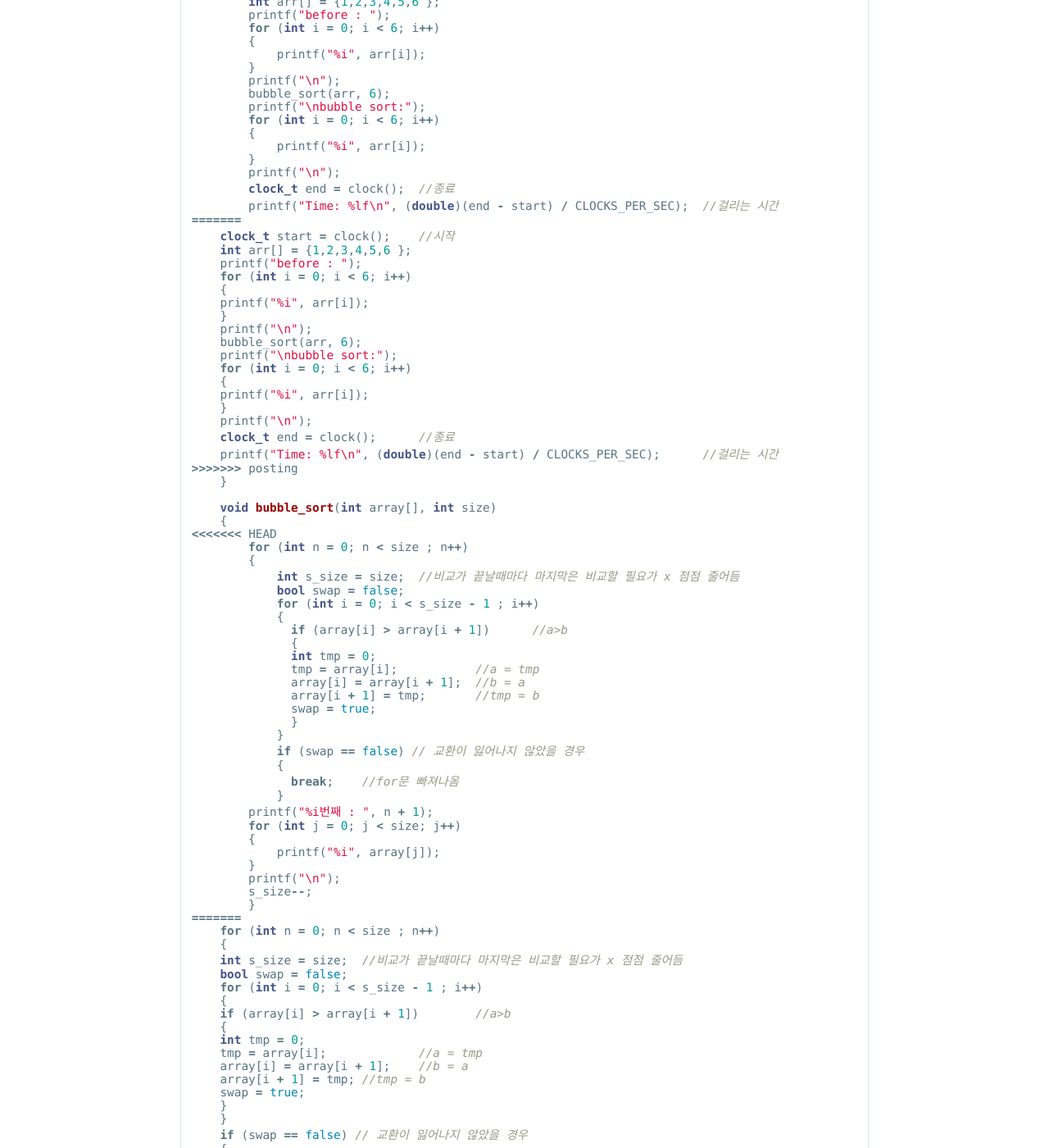
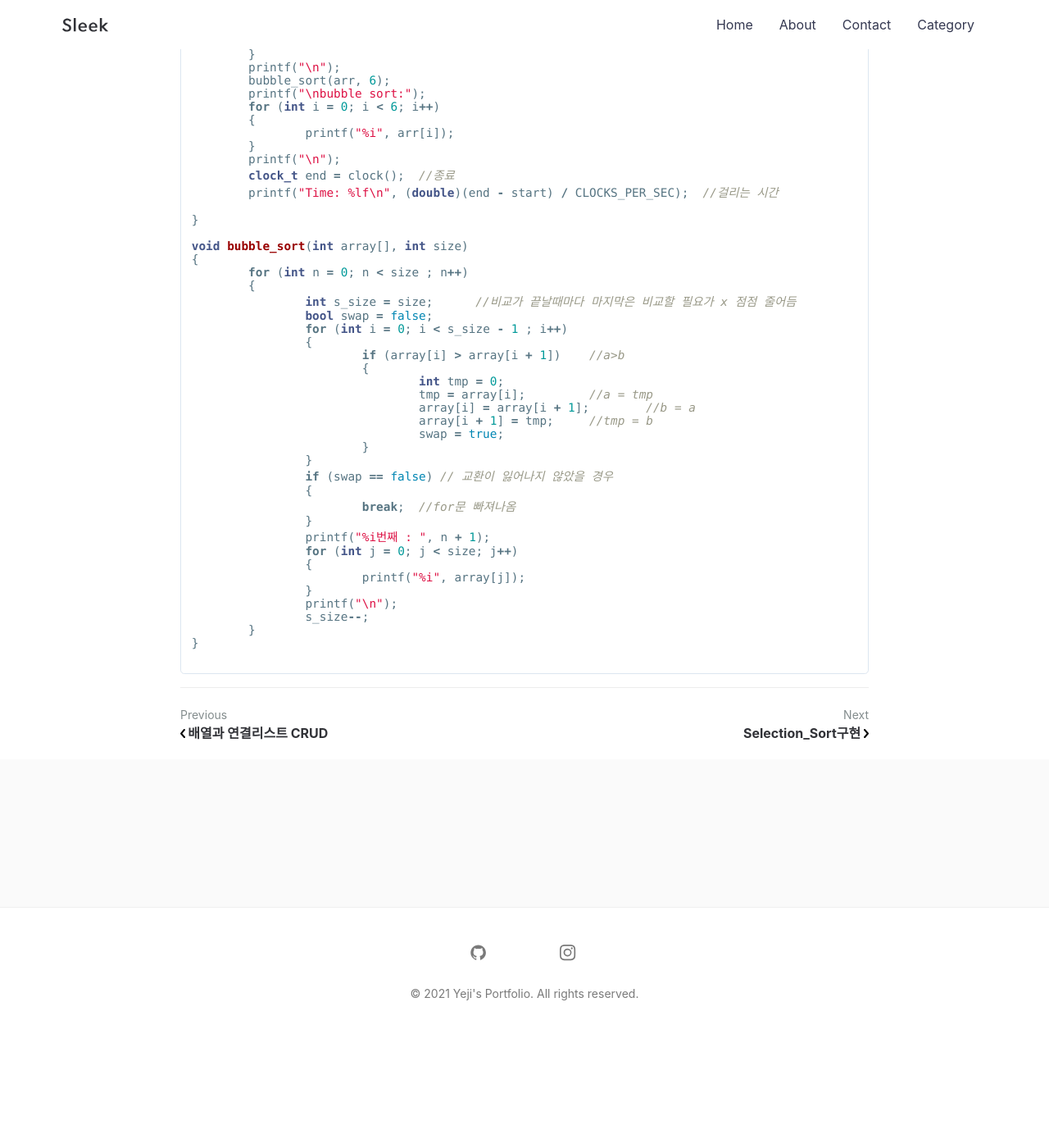
Before and after one commit to Yeji-Jang1210/Yeji-Jang1210.github.io, a Jekyll site: the page built from _posts/Data_Structure-study/2021-01-18-Bubble_Sort.md, in a window 1280 px wide and 1400 px high, scrolled down 963 px. Shown: the whole window at 82% size. Built offline with Jekyll 4.4.1, drawn with Linux system fonts in a browser that asks for light colours; comment, search, counter and statistics services are not loaded; after the commit the page ends 2230 px from its top, so only the background shows below that; some of the changed text lies outside the part shown.

Commit message:
add trayIcon posting modified bubble sort post

````diff
--- a/_posts/Data_Structure-study/2021-01-18-Bubble_Sort.md
+++ b/_posts/Data_Structure-study/2021-01-18-Bubble_Sort.md
@@ -9,110 +9,62 @@ categories : [Data_Structure]
   보통의 경우 bubble sort는 Omega(n^2)가 걸리지만 만약 비교가 끝났을 경우 for문을 탈출하면
   Omega(n)까지 줄일 수 있다. 또한 정렬이 한번 끝날때마다 끝 번호는 정렬을 할 필요가 없다.
 ```c++
-    #include <stdio.h>
-    #include <stdbool.h>	//bool type
-    #include <time.h>	//시간함수 추가
-    void bubble_sort(int array[], int size);
+#include <stdio.h>
+#include <stdbool.h>	//bool type
+#include <time.h>	//시간함수 추가
+void bubble_sort(int array[], int size);
 
-    int main(void)
-    {
-<<<<<<< HEAD
-        clock_t start = clock();	//시작
-        int arr[] = {1,2,3,4,5,6 };
-        printf("before : ");
-        for (int i = 0; i < 6; i++)
-        {
-            printf("%i", arr[i]);
-        }
-        printf("\n");
-        bubble_sort(arr, 6);
-        printf("\nbubble sort:");
-        for (int i = 0; i < 6; i++)
-        {
-            printf("%i", arr[i]);
-        }
-        printf("\n");
-        clock_t end = clock();	//종료
-        printf("Time: %lf\n", (double)(end - start) / CLOCKS_PER_SEC);	//걸리는 시간
-=======
-    clock_t start = clock();	//시작
-    int arr[] = {1,2,3,4,5,6 };
-    printf("before : ");
-    for (int i = 0; i < 6; i++)
-    {
-    printf("%i", arr[i]);
-    }
-    printf("\n");
-    bubble_sort(arr, 6);
-    printf("\nbubble sort:");
-    for (int i = 0; i < 6; i++)
-    {
-    printf("%i", arr[i]);
-    }
-    printf("\n");
-    clock_t end = clock();	//종료
-    printf("Time: %lf\n", (double)(end - start) / CLOCKS_PER_SEC);	//걸리는 시간
->>>>>>> posting
-    }
+int main(void)
+{
+	clock_t start = clock();	//시작
+	int arr[] = {1,2,3,4,5,6 };
+	printf("before : ");
+	for (int i = 0; i < 6; i++)
+	{
+		printf("%i", arr[i]);
+	}
+	printf("\n");
+	bubble_sort(arr, 6);
+	printf("\nbubble sort:");
+	for (int i = 0; i < 6; i++)
+	{
+		printf("%i", arr[i]);
+	}
+	printf("\n");
+	clock_t end = clock();	//종료
+	printf("Time: %lf\n", (double)(end - start) / CLOCKS_PER_SEC);	//걸리는 시간
 
-    void bubble_sort(int array[], int size)
-    {
-<<<<<<< HEAD
-        for (int n = 0; n < size ; n++)
-        {
-            int s_size = size;	//비교가 끝날때마다 마지막은 비교할 필요가 x 점점 줄어듬
-            bool swap = false;
-            for (int i = 0; i < s_size - 1 ; i++)
-            {
-              if (array[i] > array[i + 1])	//a>b
-              {
-              int tmp = 0;
-              tmp = array[i];		//a = tmp
-              array[i] = array[i + 1];	//b = a
-              array[i + 1] = tmp;	//tmp = b
-              swap = true;
-              }
-            }
-            if (swap == false) // 교환이 잃어나지 않았을 경우
-            {
-              break;	//for문 빠져나옴
-            }
-        printf("%i번째 : ", n + 1);
-        for (int j = 0; j < size; j++)
-        {
-            printf("%i", array[j]);
-        }
-        printf("\n");
-        s_size--;
-        }
-=======
-    for (int n = 0; n < size ; n++)
-    {
-    int s_size = size;	//비교가 끝날때마다 마지막은 비교할 필요가 x 점점 줄어듬
-    bool swap = false;
-    for (int i = 0; i < s_size - 1 ; i++)
-    {
-    if (array[i] > array[i + 1])	//a>b
-    {
-    int tmp = 0;
-    tmp = array[i];		//a = tmp
-    array[i] = array[i + 1];	//b = a
-    array[i + 1] = tmp;	//tmp = b
-    swap = true;
-    }
-    }
-    if (swap == false) // 교환이 잃어나지 않았을 경우
-    {
-    break;	//for문 빠져나옴
-    }
-    printf("%i번째 : ", n + 1);
-    for (int j = 0; j < size; j++)
-    {
-    printf("%i", array[j]);
-    }
-    printf("\n");
-    s_size--;
-    }
->>>>>>> posting
-    }
+}
+
+void bubble_sort(int array[], int size)
+{
+	for (int n = 0; n < size ; n++)
+	{
+		int s_size = size;	//비교가 끝날때마다 마지막은 비교할 필요가 x 점점 줄어듬
+		bool swap = false;
+		for (int i = 0; i < s_size - 1 ; i++)
+		{
+			if (array[i] > array[i + 1])	//a>b
+			{
+				int tmp = 0;
+				tmp = array[i];		//a = tmp
+				array[i] = array[i + 1];	//b = a
+				array[i + 1] = tmp;	//tmp = b
+				swap = true;
+			}
+		}
+		if (swap == false) // 교환이 잃어나지 않았을 경우
+		{
+			break;	//for문 빠져나옴
+		}
+		printf("%i번째 : ", n + 1);
+		for (int j = 0; j < size; j++)
+		{
+			printf("%i", array[j]);
+		}
+		printf("\n");
+		s_size--;
+	}
+}
+
 ```
````
Also changed, not shown: _posts/Cpp-study/2020-02-09-qt_splashscreen.md (added, +14 -0 lines), _posts/Cpp-study/2020-03-02-qt_winform_trayIcon.md (added, +266 -0 lines), category/Cpp.md (added, +6 -0 lines), assets/img/posting/tray icon 1de3813c406948809ac9399022ec6271/Untitled 1.png (added), assets/img/posting/tray icon 1de3813c406948809ac9399022ec6271/Untitled 2.png (added), assets/img/posting/tray icon 1de3813c406948809ac9399022ec6271/Untitled 3.png (added), assets/img/posting/tray icon 1de3813c406948809ac9399022ec6271/Untitled 4.png (added), assets/img/posting/tray icon 1de3813c406948809ac9399022ec6271/Untitled 5.png (added), assets/img/posting/tray icon 1de3813c406948809ac9399022ec6271/Untitled 6.png (added), assets/img/posting/tray icon 1de3813c406948809ac9399022ec6271/Untitled 7.png (added), assets/img/posting/tray icon 1de3813c406948809ac9399022ec6271/Untitled 8.png (added), assets/img/posting/tray icon 1de3813c406948809ac9399022ec6271/Untitled.png (added).
